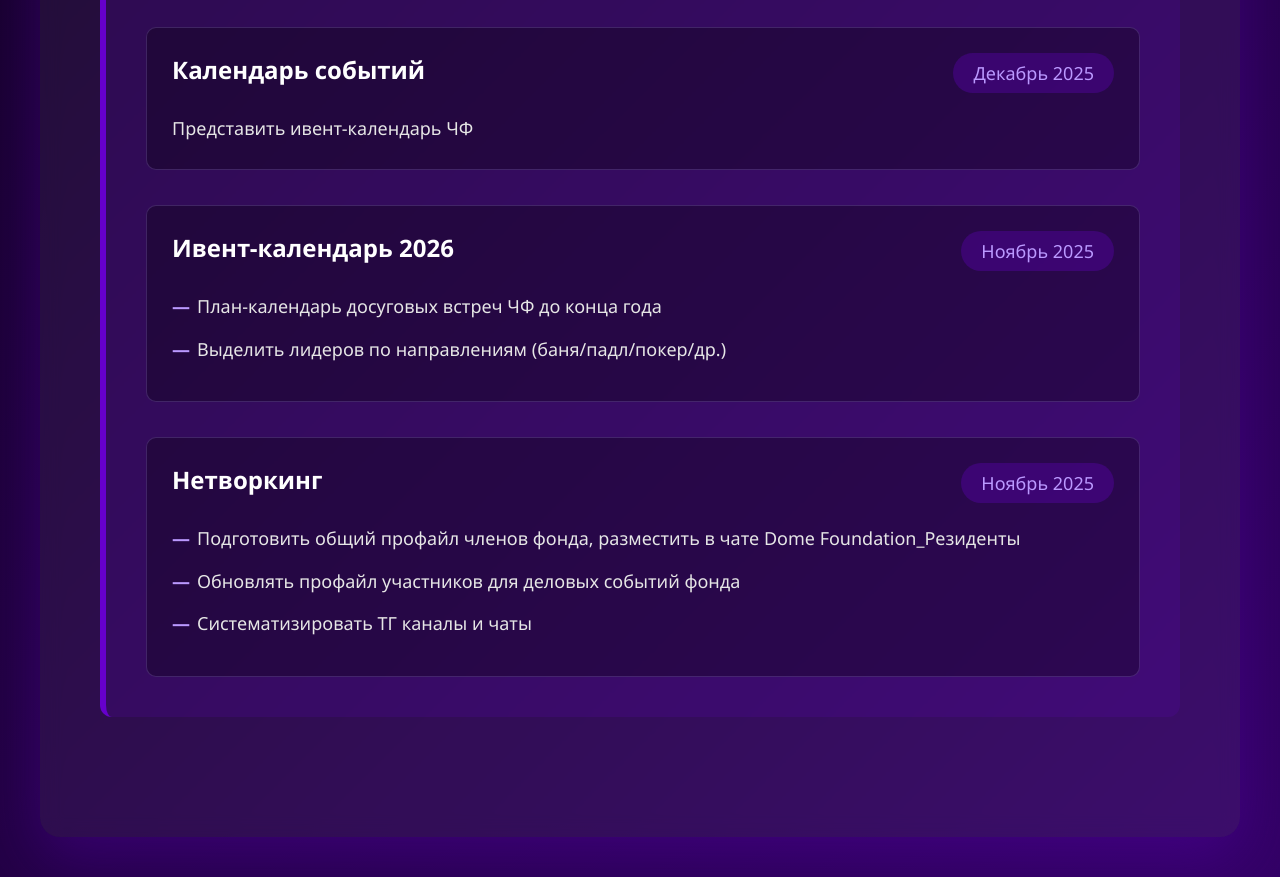
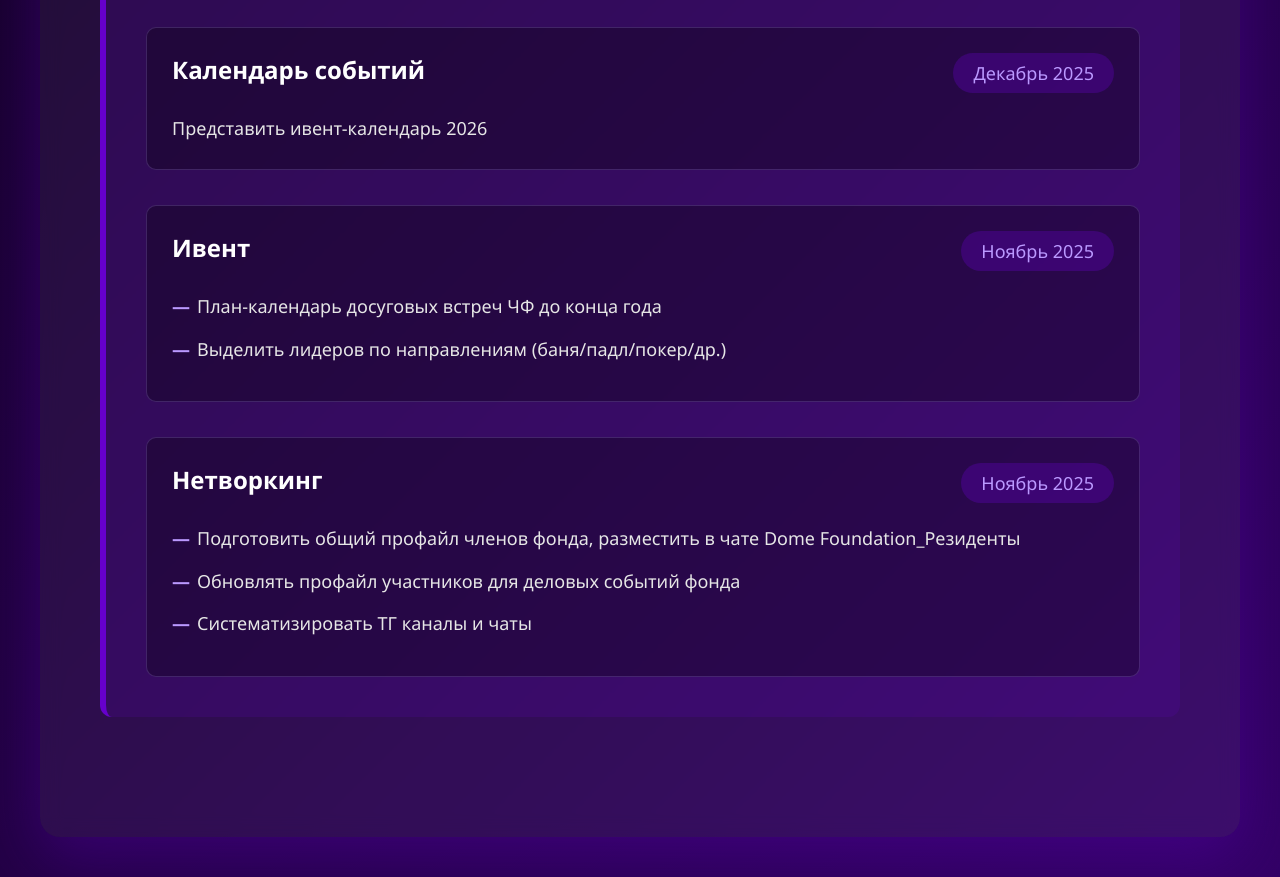
Before and after one commit to vlodhalkgalk/SS_report, a plain HTML site: page index.html in a window 1280 px wide. Shown: the part 1897-2774 px from the top of the page. Drawn offline with Linux system fonts and the light colour scheme.

Commit message:
Update index.html

```diff
--- a/index.html
+++ b/index.html
@@ -229,13 +229,13 @@
                     <div class="task-deadline">Декабрь 2025</div>
                 </div>
                 <div class="task-description">
-                    Представить ивент-календарь ЧФ
+                    Представить ивент-календарь 2026
                 </div>
             </div>
 
             <div class="task">
                 <div class="task-header">
-                    <div class="task-name">Ивент-календарь 2026</div>
+                    <div class="task-name">Ивент</div>
                     <div class="task-deadline">Ноябрь 2025</div>
                 </div>
                 <div class="task-description">
```
